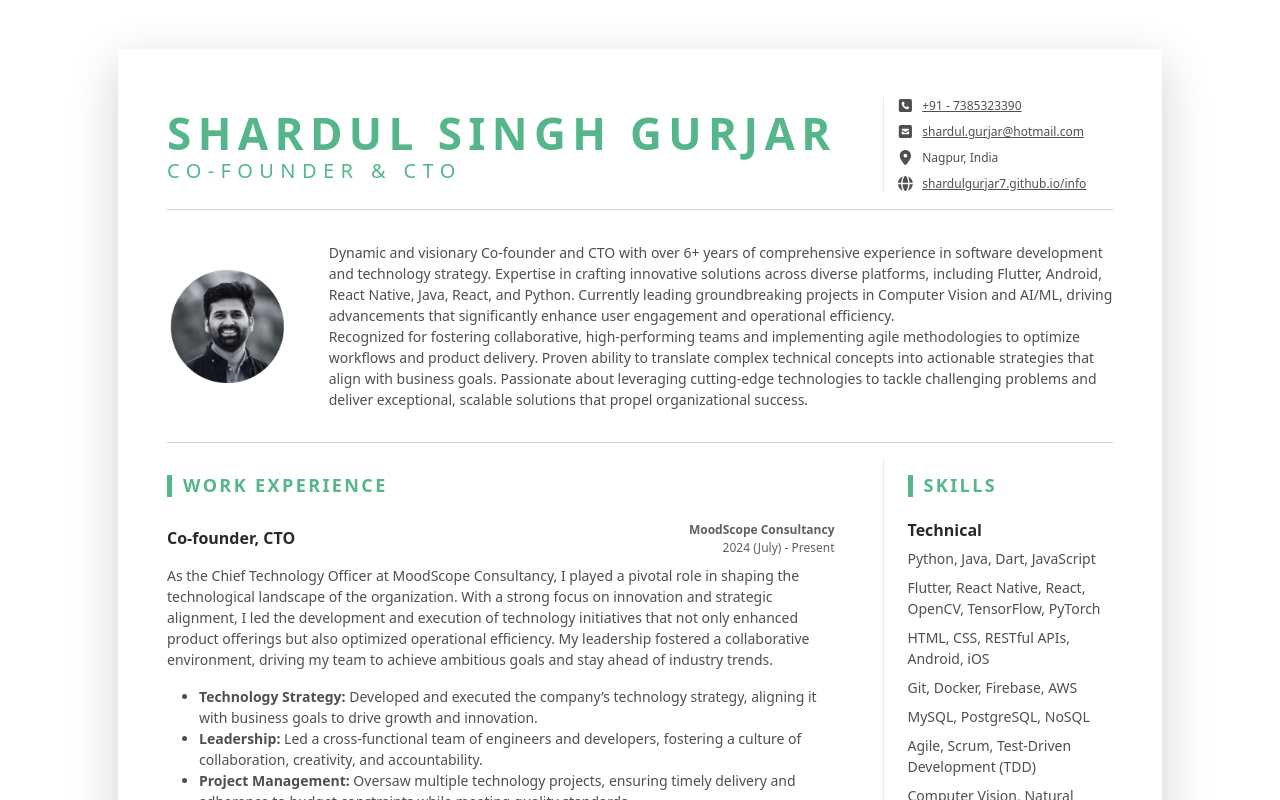
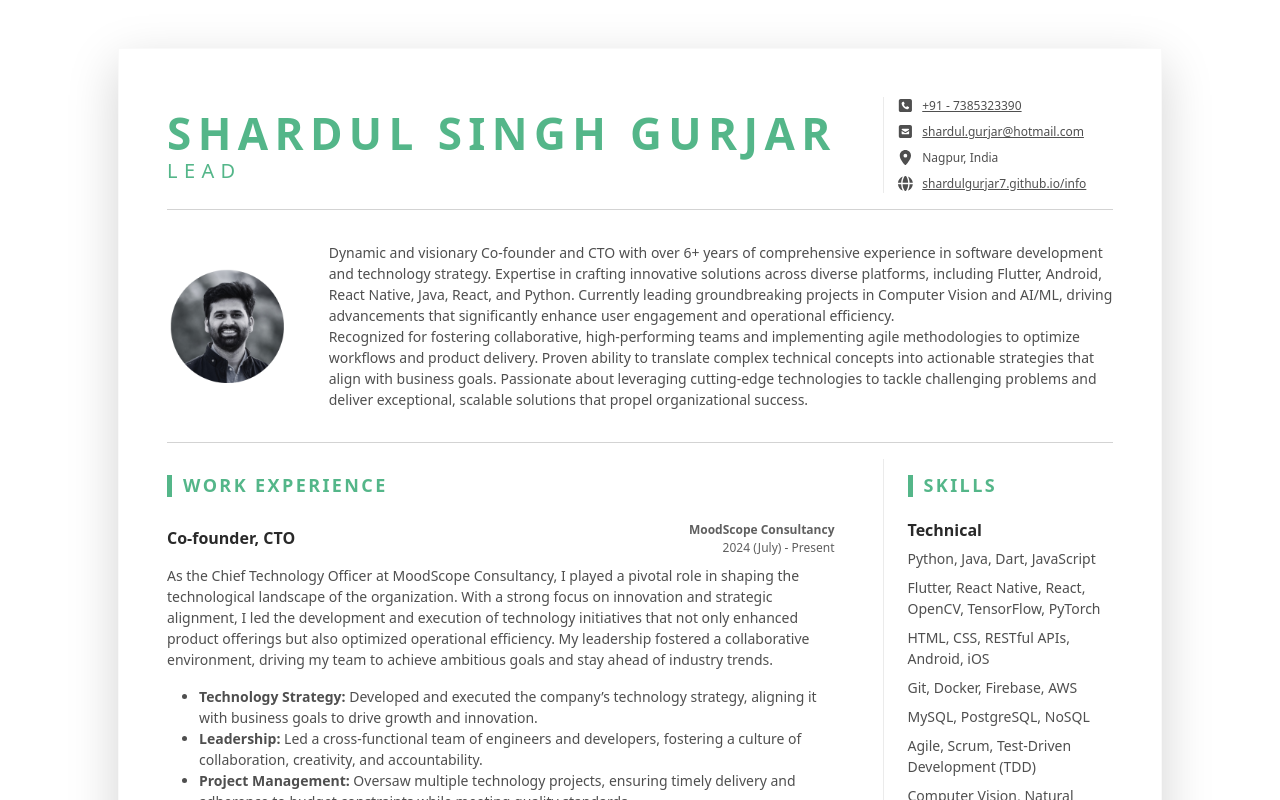
Before and after one commit to shardulgurjar7/info, a plain HTML site: page index.html in a window 1280 px wide. Shown: the top 800 px of the page. Drawn offline with Linux system fonts and the light colour scheme.

Commit message:
Update index.html

```diff
--- a/index.html
+++ b/index.html
@@ -6,8 +6,8 @@
 	<meta charset="utf-8">
 	<meta http-equiv="X-UA-Compatible" content="IE=edge">
 	<meta name="viewport" content="width=device-width, initial-scale=1.0">
-	<title>Shardul Singh Gurjar | Co-Founder & CTO at MoodScope Consultancy</title>
-    <meta name="description" content="Shardul Singh Gurjar, Co-Founder and CTO at MoodScope Consultancy, specializes in mobile and web application development using cutting-edge technologies like Flutter, React Native, and AI/ML.">
+	<title>Shardul Singh Gurjar | Lead at MoodScope AI Pvt Ltd</title>
+    <meta name="description" content="Shardul Singh Gurjar, Lead at MoodScope AI Pvt Ltd, specializes in mobile and web application development using cutting-edge technologies like Flutter, React Native, and AI/ML.">
     <meta name="keywords" content="MoodScope Consultancy, Shardul Singh Gurjar, Shardul Gurjar, Nagpur, MoodScope Consultancy Nagpur, Gurjar Nagpur, Shardul Gurjar Nagpur, Shardul Nagpur, Shardul Gurjar Github, Shardul Singh Gurjar Github, mobile app development, web app development, CTO, software engineer, AI, machine learning, Flutter, React Native, project management">
     <meta name="author" content="Shardul Singh Gurjar">
     <link rel="canonical" href="https://shardulgurjar7.github.io/info/">
@@ -35,7 +35,7 @@
 					<div class="row align-items-center">
 						<div class="resume-title col-12 col-md-6 col-lg-8 col-xl-9">
 							<h1 class="resume-name mb-0 text-uppercase">Shardul Singh Gurjar</h>
-							<div class="resume-tagline mb-3 mb-md-0"><strong>Co-founder & CTO</strong></div>
+							<div class="resume-tagline mb-3 mb-md-0"><strong>Lead</strong></div>
 						</div><!--//resume-title-->
 						<div class="resume-contact col-12 col-md-6 col-lg-4 col-xl-3">
 							<ul class="list-unstyled mb-0">
```
